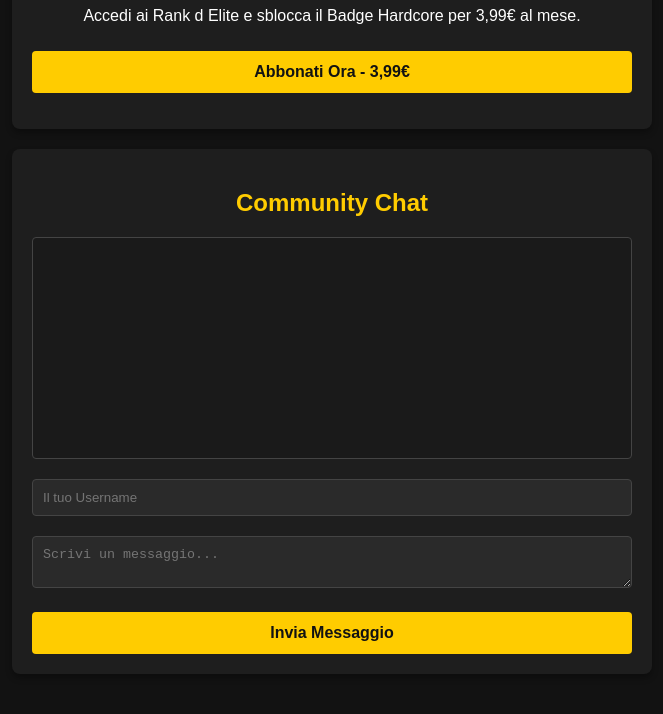
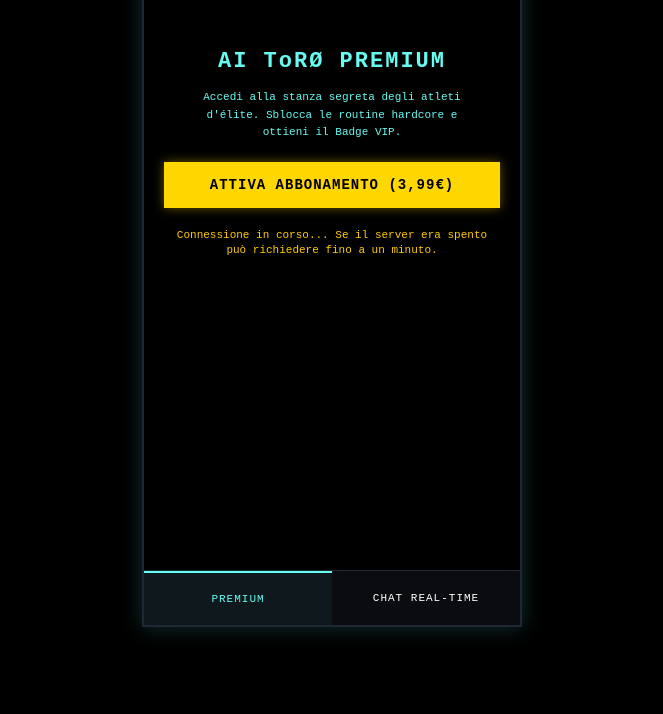
Before and after one commit to novelloalessandro194-max/ai-toro, a website: page index.html in a window 1280 px wide. Shown: the part 113-827 px from the top of the page, without its empty margins (308-971 px from the left). After the commit the page ends 800 px from the top, so only its background shows below. Drawn offline with Linux system fonts and the light colour scheme; no server answers.

Commit message:
Update index.html

```diff
--- a/index.html
+++ b/index.html
@@ -5,163 +5,140 @@
     <meta name="viewport" content="width=device-width, initial-scale=1.0">
     <title>AI ToRØ App</title>
     <style>
-        body {
-            font-family: Arial, sans-serif;
-            background-color: #121212;
-            color: #ffffff;
-            margin: 0;
-            padding: 20px;
-            display: flex;
-            flex-direction: column;
-            align-items: center;
-        }
-        .container {
-            max-width: 600px;
-            width: 100%;
-            background-color: #1e1e1e;
-            padding: 20px;
-            border-radius: 8px;
-            box-shadow: 0 4px 6px rgba(0,0,0,0.3);
-            margin-bottom: 20px;
-        }
-        h1, h2 {
-            color: #ffcc00;
-            text-align: center;
-        }
-        button {
-            width: 100%;
-            padding: 12px;
-            background-color: #ffcc00;
-            color: #121212;
-            border: none;
-            border-radius: 4px;
-            font-weight: bold;
-            cursor: pointer;
-            font-size: 16px;
-            margin-top: 10px;
-        }
-        button:hover {
-            background-color: #e6b800;
-        }
-        input, textarea {
-            width: 100%;
-            padding: 10px;
-            margin: 10px 0;
-            background-color: #2a2a2a;
-            color: #ffffff;
-            border: 1px solid #444;
-            border-radius: 4px;
-            box-sizing: border-box;
-        }
-        .chat-box {
-            height: 200px;
-            overflow-y: auto;
-            border: 1px solid #444;
-            padding: 10px;
-            background-color: #1a1a1a;
-            border-radius: 4px;
-            margin-bottom: 10px;
-        }
-        .msg {
-            margin-bottom: 8px;
-            padding: 6px;
-            border-radius: 4px;
-            background-color: #2d2d2d;
-        }
-        .vip {
-            border-left: 4px solid #ffcc00;
-        }
+        * { box-sizing: border-box; margin: 0; padding: 0; font-family: 'Courier New', monospace; }
+        body { background: #000; color: #FFF; display: flex; justify-content: center; align-items: center; min-height: 100vh; }
+        #phone { width: 380px; height: 680px; background: #0B0C10; border: 2px solid #1F2833; display: flex; flex-direction: column; box-shadow: 0 0 20px rgba(102, 252, 241, 0.2); }
+        #stats { height: 40px; border-bottom: 1px solid #1F2833; display: flex; justify-content: space-between; align-items: center; padding: 0 15px; color: #66FCF1; font-size: 11px; }
+        #content { flex: 1; padding: 20px; overflow-y: auto; background: #000; }
+        .screen { display: none; } .screen.active { display: flex; flex-direction: column; height: 100%; }
+        .btn-premium { background: #FFD700; color: #000; border: none; padding: 15px; font-weight: bold; cursor: pointer; margin-top: 20px; text-align: center; text-decoration: none; display: block; font-size: 14px; text-transform: uppercase; letter-spacing: 1px; box-shadow: 0 0 10px rgba(255, 215, 0, 0.4); }
+        .btn-premium:hover { background: #FFF; box-shadow: 0 0 15px #FFF; }
+        #chat-box { flex: 1; border: 1px solid #1F2833; background: #050505; padding: 12px; font-size: 11px; overflow-y: auto; margin-bottom: 15px; height: 280px; border-radius: 4px; }
+        .input-row { display: flex; border: 1px solid #1F2833; padding: 5px; background: #000; margin-bottom: 10px; border-radius: 4px; }
+        .input-row input { flex: 1; background: #000; border: none; color: #FFF; padding: 10px; font-size: 11px; }
+        .input-row input:focus { outline: none; }
+        .input-row button { background: #1F2833; border: none; color: #66FCF1; padding: 0 20px; cursor: pointer; font-weight: bold; letter-spacing: 1px; }
+        .input-row button:hover { background: #66FCF1; color: #000; }
+        #nav { height: 55px; border-top: 1px solid #1F2833; display: flex; background: #0B0C10; }
+        .nav-btn { flex: 1; background: none; border: none; color: #FFF; font-size: 11px; cursor: pointer; text-transform: uppercase; letter-spacing: 1px; }
+        .nav-btn.active { color: #66FCF1; border-top: 2px solid #66FCF1; background: rgba(102, 252, 241, 0.05); }
     </style>
 </head>
 <body>
 
-    <div class="container">
-        <h1>AI ToRØ Premium</h1>
-        <p style="text-align: center;">Accedi ai Rank d Elite e sblocca il Badge Hardcore per 3,99€ al mese.</p>
-        <button id="checkout-btn">Abbonati Ora - 3,99€</button>
-        <p id="payment-status" style="text-align: center; color: #ffcc00;"></p>
+<div id="phone">
+    <div id="stats"><span>AI ToRØ v1.0</span><span id="server-status">SERVER: CONNETTENDO... 🟡</span></div>
+
+    <div id="content">
+        <!-- AGGIORNAMENTO SEZIONE PREMIUM -->
+        <div id="scr-work" class="screen active">
+            <h2 style="color: #66FCF1; text-align: center; margin-top: 40px; font-size: 22px; letter-spacing: 2px;">AI ToRØ PREMIUM</h2>
+            <p style="font-size: 11px; text-align: center; margin-top: 15px; color: #66FCF1; line-height: 1.6; max-width: 90%; margin-left: auto; margin-right: auto;">Accedi alla stanza segreta degli atleti d'élite. Sblocca le routine hardcore e ottieni il Badge VIP.</p>
+            <button class="btn-premium" onclick="pagaAbbonamento()">Attiva Abbonamento (3,99€)</button>
+            <p id="payment-status" style="text-align: center; margin-top: 20px; color: #ffcc00; font-size: 11px; line-height: 1.4;"></p>
         </div>
 
-    <div class="container">
-        <h2>Community Chat</h2>
-        <div class="chat-box" id="chat-box"></div>
-        <input type="text" id="username-input" placeholder="Il tuo Username">
-        <textarea id="message-input" placeholder="Scrivi un messaggio..."></textarea>
-        <button id="send-btn">Invia Messaggio</button>
+        <!-- AGGIORNAMENTO SEZIONE COMMUNITY CHAT -->
+        <div id="scr-chat" class="screen">
+            <h3 style="color: #66FCF1; font-size: 14px; margin-bottom: 15px; text-align: center; letter-spacing: 1px;">SALA CHAT DI GRUPPO</h3>
+            <div id="chat-box"></div>
+            <div class="input-row">
+                <input type="text" id="username-input" placeholder="Imposta il tuo nome atleta...">
+            </div>
+            <div class="input-row">
+                <input type="text" id="chat-in" placeholder="Invia un messaggio alla community...">
+                <button onclick="inviaMessaggioReale()">INVIA</button>
+            </div>
+        </div>
+    </div>
+
+    <div id="nav">
+        <button class="nav-btn active" onclick="tab('work', this)">Premium</button>
+        <button class="nav-btn" onclick="tab('chat', this)">Chat Real-Time</button>
+    </div>
 </div>
 
 <script>
-        // Sostituisci questo URL con l'indirizzo reale del tuo server attivo su Render
-        const SERVER_URL = 'https://IL_TUO_SERVER_SU_://onrender.com';
+    // URL reale ed operativo collegato al tuo backend su Render
+    const SERVER_URL = 'https://onrender.com';
 
-        // GESTIONE PAGAMENTO STRIPE
-        document.getElementById('checkout-btn').addEventListener('click', async () => {
+    // Controllo automatico dello stato di connessione con la tua macchina Render
+    async function controllaServer() {
+        try {
+            const res = await fetch(SERVER_URL + '/');
+            if (res.ok) {
+                document.getElementById('server-status').innerText = 'SERVER: ONLINE 🟢';
+                document.getElementById('server-status').style.color = '#00FF66';
+            }
+        } catch(e) {
+            document.getElementById('server-status').innerText = 'SERVER: OFFLINE 🔴';
+            document.getElementById('server-status').style.color = '#FF0055';
+            document.getElementById('payment-status').innerText = 'Connessione in corso... Se il server era spento può richiedere fino a un minuto.';
+        }
+    }
+    controllaServer();
+
+    function tab(id, btn) {
+        document.querySelectorAll('.screen').forEach(s => s.classList.remove('active'));
+        document.querySelectorAll('.nav-btn').forEach(b => b.classList.remove('active'));
+        document.getElementById('scr-' + id).classList.add('active');
+        btn.classList.add('active');
+    }
+
+    // INTEGRAZIONE DI CHECKOUT SICURO CON STRIPE
+    async function pagaAbbonamento() {
         const statusText = document.getElementById('payment-status');
-            statusText.innerText = 'Generazione del link di pagamento...';
+        statusText.innerText = "Reindirizzamento verso la piattaforma di pagamento protetta Stripe...";
+        try {
+            const res = await fetch(`${SERVER_URL}/api/monetizzazione/checkout`, { method: 'POST' });
+            const data = await res.json();
+            if(data.url) {
+                window.location.href = data.url;
+            } else {
+                statusText.innerText = "Risposta anomala dal server: " + (data.error || "Parametri non configurati.");
+            }
+        } catch(e) {
+            statusText.innerText = "Errore di rete. Verifica che la macchina su Render sia nello stato Live.";
+        }
+    }
+
+    // LOGICA DI COMUNICAZIONE INTERNA CON DATABASE SUPABASE E BAN AUTOMATICO
+    async function inviaMessaggioReale() {
+        const userIn = document.getElementById('username-input');
+        const input = document.getElementById('chat-in');
+        const username = userIn.value.trim() || 'Atleta_ToRØ';
+        const msg = input.value.trim();
+        if(!msg) return;
 
         try {
-                const response = await fetch(`${SERVER_URL}/api/monetizzazione/checkout`, {
-                    method: 'POST',
-                    headers: { 'Content-Type': 'application/json' }
-                });
-                const data = await response.json();
-                if (data.url) {
-                    window.location.href = data.url;
-                } else {
-                    statusText.innerText = 'Errore nella creazione della sessione.';
-                }
-            } catch (err) {
-                statusText.innerText = 'Impossibile connettersi al server.';
-                console.error(err);
-            }
-        });
-
-        // GESTIONE INVIO MESSAGGIO NELLA CHAT
-        document.getElementById('send-btn').addEventListener('click', async () => {
-            const username = document.getElementById('username-input').value.trim();
-            const messaggio = document.getElementById('message-input').value.trim();
-            const chatBox = document.getElementById('chat-box');
-
-            if (!username || !messaggio) {
-                alert('Inserisci sia username che messaggio.');
-                return;
-            }
-
-            try {
-                const response = await fetch(`${SERVER_URL}/api/community/invia`, {
+            const res = await fetch(`${SERVER_URL}/api/community/invia`, {
                 method: 'POST',
                 headers: { 'Content-Type': 'application/json' },
                 body: JSON.stringify({
-                        utente_id: '00000000-0000-0000-0000-000000000000', // ID di test
+                    utente_id: "00000000-0000-0000-0000-000000000000",
                     username: username,
-                        messaggio: messaggio,
+                    messaggio: msg,
                     is_vip: false
                 })
             });
 
-                const data = await response.json();
+            const data = await res.json();
+            const chatBox = document.getElementById('chat-box');
 
-                if (response.status === 400 && data.status === 'blocked') {
-                    // Gestione blocco hater
-                    alert(data.coach_msg);
-                    return;
+            if(res.status === 400) {
+                // Intercettazione del filtro di moderazione inserito nel backend
+                chatBox.innerHTML += `<div style="color:#FF0055; margin-bottom:6px; padding: 4px; border-left: 2px solid #FF0055;"><b>[SISTEMA]:</b> ${data.error}</div>`;
+                chatBox.innerHTML += `<div style="color:#FFD700; margin-bottom:12px; padding: 4px; background: rgba(255,215,0,0.05);"><b>[COACH]:</b> ${data.coach_msg}</div>`;
+            } else {
+                // Messaggio approvato con successo
+                chatBox.innerHTML += `<div style="margin-bottom:6px; color:#FFF;"><b>${username}:</b> ${msg}</div>`;
             }
-
-                if (response.ok) {
-                    const msgDiv = document.createElement('div');
-                    msgDiv.className = 'msg';
-                    msgDiv.innerHTML = `<strong>${username}:</strong> ${messaggio}`;
-                    chatBox.appendChild(msgDiv);
+            input.value = '';
             chatBox.scrollTop = chatBox.scrollHeight;
-                    document.getElementById('message-input').value = '';
-                } else {
-                    alert('Errore durante l\'invio del messaggio.');
+        } catch(e) {
+            alert("Impossibile raggiungere il server della chat.");
         }
-            } catch (err) {
-                alert('Errore di connessione al server.');
-                console.error(err);
     }
-        });
 </script>
 </body>
 </html>
```
Lines whose indentation alone changed are shown as unchanged.
